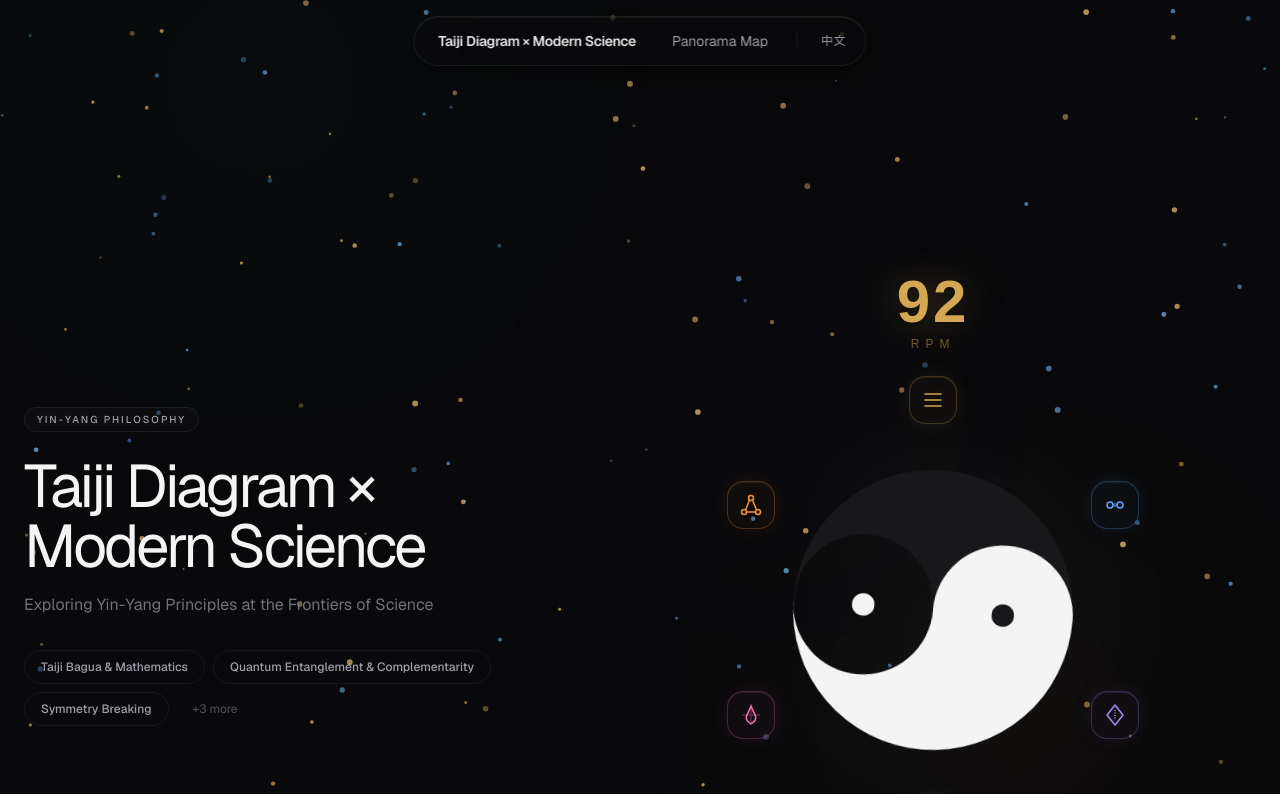
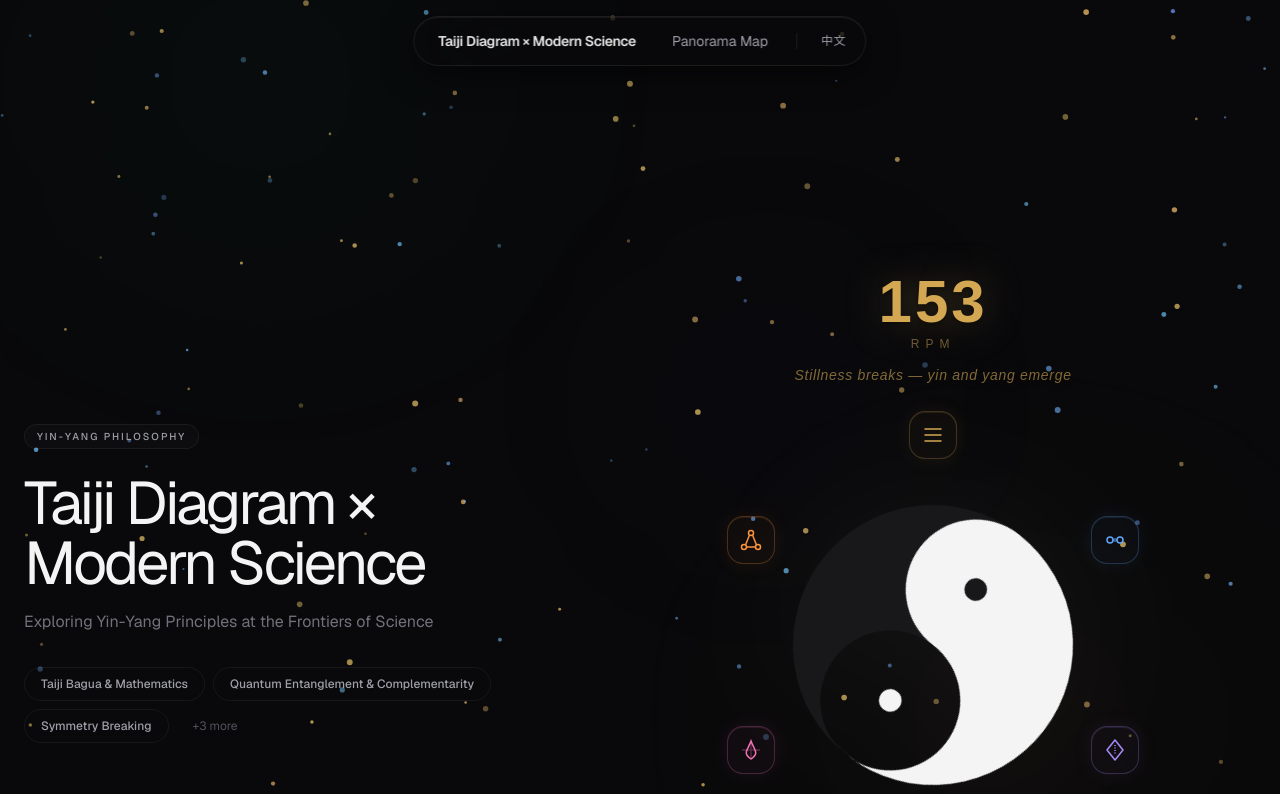
Before and after one commit to wenyumoney/tai-chi-diagram-science, a Next.js app: page /en in a window 1280 px wide. Shown: the top 794 px of the page. Built offline with nearby package versions, Linux system fonts and the light colour scheme.

Commit message:
feat(taiji): 0→10000 RPM over 6min, add narration that shifts with speed (7 thresholds, zh/en)

```diff
--- a/src/components/TaijiDiagram.tsx
+++ b/src/components/TaijiDiagram.tsx
@@ -1,6 +1,6 @@
 "use client";
 
-import { useRef, useEffect, useState } from "react";
+import { useRef, useEffect, useState, useMemo } from "react";
 
 interface DomainInfo {
   slug: string;
@@ -87,12 +87,35 @@ export default function TaijiDiagram({
   const cycleStartRef = useRef<number>(0);
   const [rpm, setRpm] = useState(0);
 
+  // Narration: changes based on RPM thresholds
+  const narrationZh = useMemo(() => {
+    if (rpm < 500) return "静极生动，阴阳初分";
+    if (rpm < 1500) return "阴消阳长，太极始转";
+    if (rpm < 3000) return "阴阳相推，万物生化";
+    if (rpm < 5000) return "刚柔相摩，八卦相荡";
+    if (rpm < 7000) return "动极而静，静极复动";
+    if (rpm < 9000) return "无往不复，天地际也";
+    return "阴阳合一，道法自然";
+  }, [rpm]);
+
+  const narrationEn = useMemo(() => {
+    if (rpm < 500) return "Stillness breaks — yin and yang emerge";
+    if (rpm < 1500) return "Yang rises, yin recedes — the Taiji turns";
+    if (rpm < 3000) return "Yin and yang entwine — all things arise";
+    if (rpm < 5000) return "Hard and soft grind — the eight trigrams stir";
+    if (rpm < 7000) return "Motion peaks — stillness already begins";
+    if (rpm < 9000) return "No departure without return — the cosmic pulse";
+    return "Yin and yang unite — the Dao unfolds";
+  }, [rpm]);
+
+  const narration = locale === "zh" ? narrationZh : narrationEn;
+
   useEffect(() => {
     if (typeof window === "undefined") return;
 
     let cleanup: (() => void) | undefined;
-    const DURATION = 300; // 5 minutes
-    const MAX_RPM = 5000;
+    const DURATION = 360; // 6 minutes
+    const MAX_RPM = 10000;
 
     cycleStartRef.current = Date.now();
 
@@ -102,7 +125,7 @@ export default function TaijiDiagram({
 
       const ctx = gsap.context(() => {
         const tween = gsap.to(svgRef.current, {
-          rotation: 4_500_000, // total degrees for 0→5000 RPM over 300s
+          rotation: 10_800_000, // total degrees for 0→10000 RPM over 360s
           duration: DURATION,
           repeat: -1,
           ease: "power1.in",
@@ -149,6 +172,16 @@ export default function TaijiDiagram({
         >
           RPM
         </span>
+        {/* Narration — changes with RPM thresholds */}
+        <p
+          className="text-xs md:text-sm text-[#d4a853]/60 mt-3 tracking-wider italic max-w-[320px] leading-relaxed"
+          style={{
+            fontFamily: "var(--font-song), serif",
+            textShadow: "0 0 20px rgba(212,168,83,0.2)",
+          }}
+        >
+          {narration}
+        </p>
       </div>
 
       <div className="relative w-[min(80vw,500px)] h-[min(80vw,500px)]">
```
